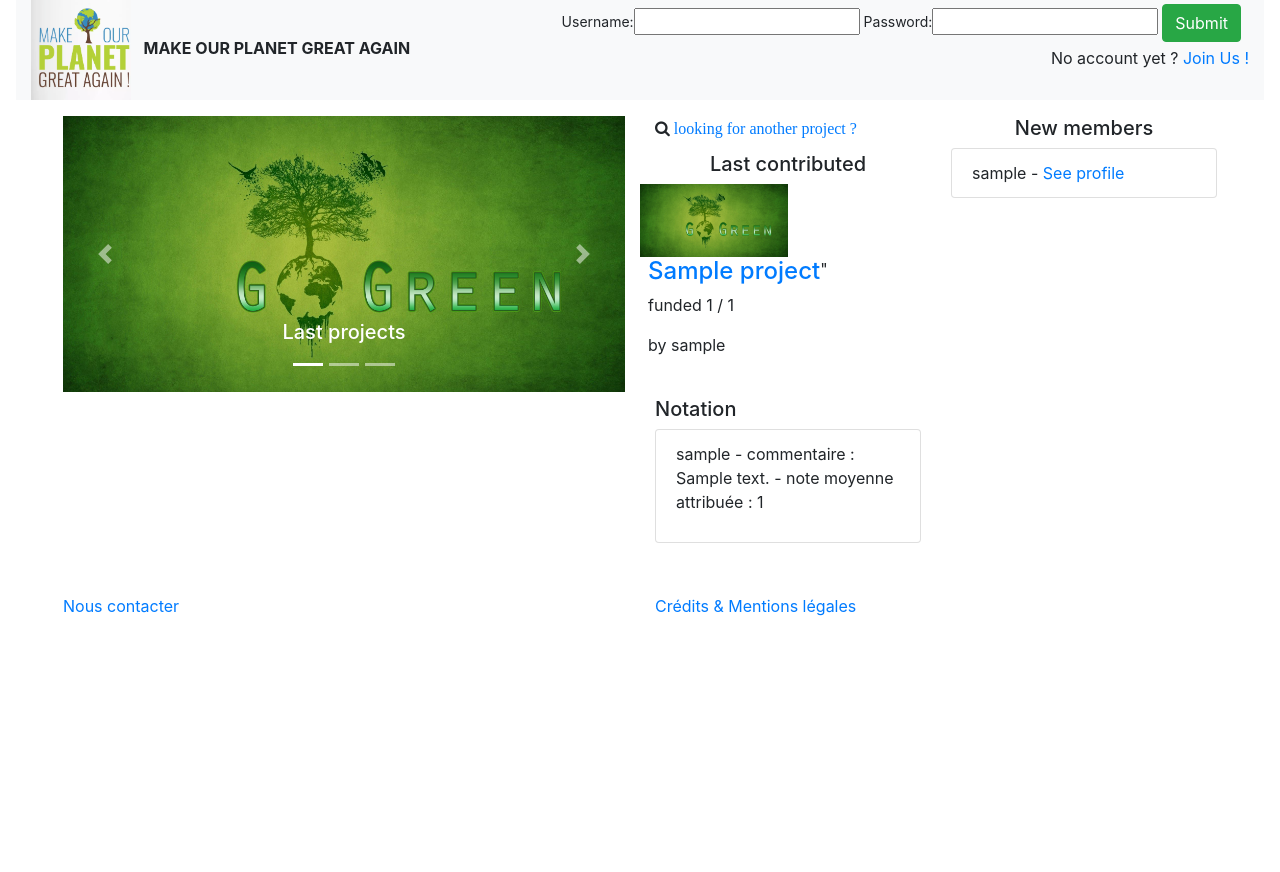
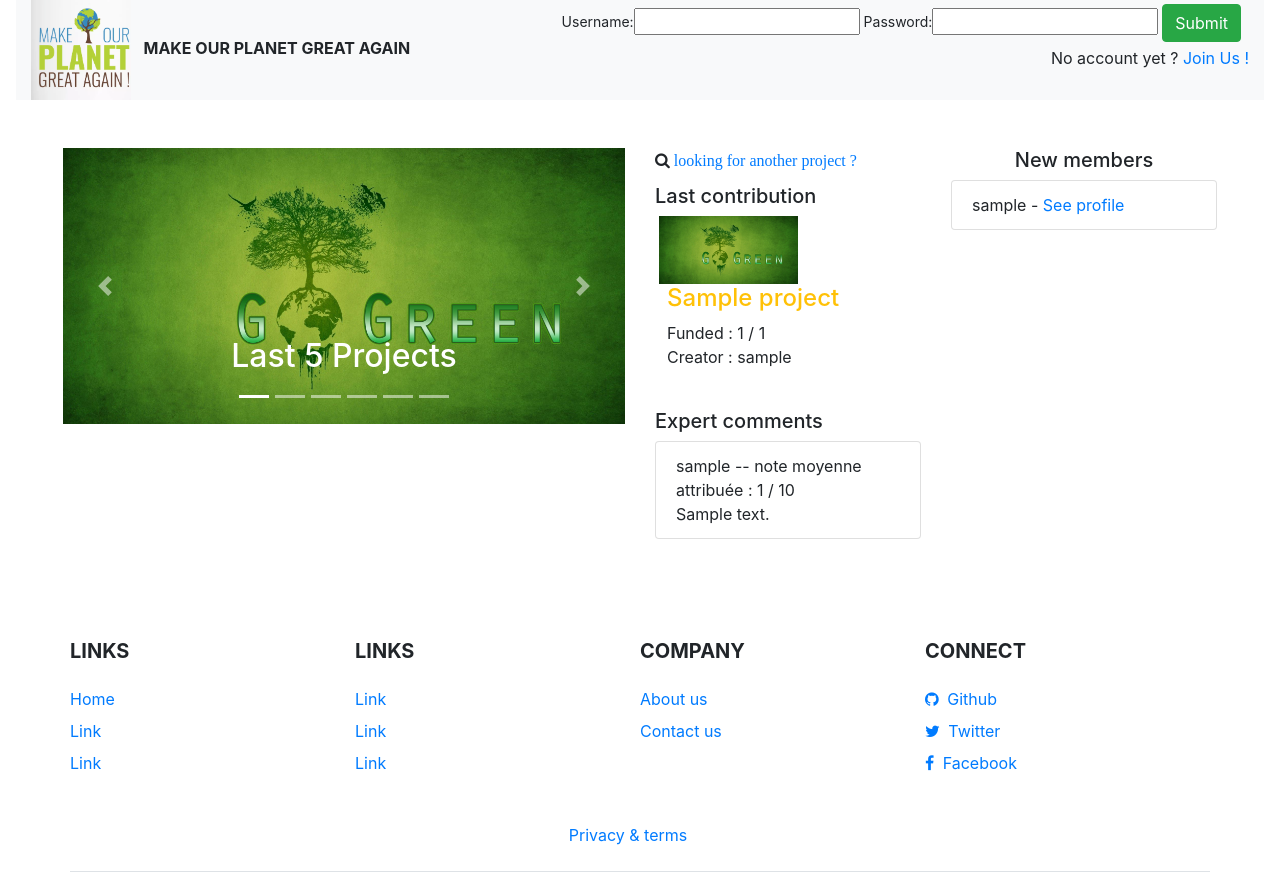
Before and after one commit to KylianViaux/SiteDjangoGreen, a Django app: page /accueil in a window 1280 px wide. Before the commit the page ends 616 px from the top, so only its background shows below. Run offline with Django 3.2, Linux system fonts and the light colour scheme; tables that the repository leaves empty hold one stand-in row (values such as "Sample post"); some libraries are stand-ins or nearby versions.

Commit message:
modification page accueil, reponsive plus ajout footer

```diff
--- a/makeOurPlanetGreatAgain/blog/templates/blog/accueil.html
+++ b/makeOurPlanetGreatAgain/blog/templates/blog/accueil.html
@@ -11,9 +11,10 @@
     <link rel="stylesheet" href="https://maxcdn.bootstrapcdn.com/bootstrap/4.0.0/css/bootstrap.min.css" integrity="sha384-Gn5384xqQ1aoWXA+058RXPxPg6fy4IWvTNh0E263XmFcJlSAwiGgFAW/dAiS6JXm" crossorigin="anonymous">
 </head>
 
-<body>
+
 <!-- header row -->
-    <div class="row bg-light ml-3 mr-3">
+<header>
+    <div class="row bg-light ml-3 mr-3 header">
         <div class="col col-md-auto">
             <img src="{% static 'images/logo.png' %}" height="100" class="d-inline-block align-middle mr-2">
             <span class="text-uppercase font-weight-bold">MaKe Our Planet Great Again</span>
@@ -39,30 +40,35 @@
             {% endif %}
         </div>
     </div>
+</header>
 <!-- //header row -->
 
-    <!-- body row -->
-    <div class="row  ml-5 mr-5 mt-3" style="height:430px">
-        <!-- carousel col -->
-        <div class="col-6">
+
+<body>
+    <div class="row ml-5 mr-5 mt-5">
+        <!-- //carousel col -->
+        <div class="col-md-6 mt-md-0 mt-3">
             <div id="carouselExampleControls" class="carousel slide" data-ride="carousel">
                 <ol class="carousel-indicators">
                     <li data-target="#carouselExampleIndicators" data-slide-to="0" class="active"></li>
                     <li data-target="#carouselExampleIndicators" data-slide-to="1"></li>
                     <li data-target="#carouselExampleIndicators" data-slide-to="2"></li>
+                    <li data-target="#carouselExampleIndicators" data-slide-to="3"></li>
+                    <li data-target="#carouselExampleIndicators" data-slide-to="4"></li>
+                    <li data-target="#carouselExampleIndicators" data-slide-to="5"></li>
                 </ol>
                 <div class="carousel-inner" role="listbox">
                     <div class="carousel-item active">
                         <img class="d-block img-fluid" src="{% static 'images/cover4.jpg' %}"  width="1000" height="500">
                         <div class="carousel-caption d-none d-md-block">
-                            <h5>Last projects</h5>
+                            <h2>Last 5 Projects</h2>
                         </div>
                     </div>
                     {% for project in projects %}
                     <div class="carousel-item">
-                        <img class="d-block img-fluid" src="{% static 'images/cover4.jpg' %}" width="1000" height="500">
+                        <a class="text-warning" href="{% url 'projectId' id=project.id %}"><img class="d-block img-fluid" src="{% static 'images/cover4.jpg' %}" width="1000" height="500"></a>
                         <div class="carousel-caption d-none d-md-block">
-                            <h5><a href="{% url 'projectId' id=project.id %}"> {{ project.nom }} </a></h5>
+                            <h4><a class="text-warning" href="{% url 'projectId' id=project.id %}"> {{ project.nom }} </a></h4>
                             <p>{{ project.description }}</p>
                         </div>
                     </div>
@@ -79,38 +85,42 @@
             </div>
         </div>
         <!-- //carousel col -->
+
+        <hr class="clearfix w-100 d-md-none pb-3">
+
         <!-- project col -->
         <div class="col">
             <p class="fa fa-search"><a href="{% url 'rechercher' %}"> looking for another project ?</a></p>
-            <h5 class="text-center">Last contributed</h5>
-                <div class="row mb-4">
+            <h5>Last contribution</h5>
+            <div class="row mb-4 ml-1">
                 {% if last_contributed_project != -1  %}
                <img style="float:left;" src="{% static 'images/cover4.jpg' %}" width="50%"/>
                 <div class="ml-2">
-                        <h4><a href="{% url 'projectId' id=last_contributed_project.id %}"> {{ last_contributed_project.nom }} </a></h4>
-                        <p>funded {{ last_contributed_project.budgetActuel }} / {{ last_contributed_project.budgetCible }} </p>
-                        <p>by {{ last_contributed_project.idCreateur }}</p>
+                    <h4><a class="text-warning" href="{% url 'projectId' id=last_contributed_project.id %}"> {{ last_contributed_project.nom }} </a></h4>
+                    <p> Funded : {{ last_contributed_project.budgetActuel }} / {{ last_contributed_project.budgetCible }} </br> Creator : {{ last_contributed_project.idCreateur }}
+                    </p>
                 </div>
-                "{% else %}
-                    <p>no project contributed yet</p>"
+                {% else %}
+                <p>no project contributed yet</p>
                 {% endif %}
             </div>
-            <h5>Notation</h5>
-            <ul class="list-group" style="overflow: auto;height: 200px">
+            <h5>Expert comments</h5>
+            <ul class="list-group" style="overflow: auto;height: 150px">
                 {% for values in comments %}
-                <li class="list-group-item overflow-auto">
-                    <p> {{ values.expertName }} - commentaire : {{ values.comment }} - note moyenne attribuée : {{ values.note }}</p>
-                </li>
+                <li class="list-group-item overflow-auto">{{ values.expertName }} -- note moyenne attribuée : {{ values.note }} / 10</br>{{ values.comment }}</li>
                 {% empty %}
                 <li class="list-group-item">No comments</li>
                 {% endfor %}
             </ul>
         </div>
         <!-- //project col -->
+
+        <hr class="clearfix w-100 d-md-none pb-3">
+
         <!-- member col -->
         <div class="col">
             <h5 class="text-center">New members </h5>
-            <ul class="list-group" style="overflow: auto;height: 200px">
+            <ul class="list-group" style="overflow: auto;height: 400px">
                 {% for user in users %}
                 <li class="list-group-item overflow-auto">
                     {{ user.username }} - <a href="{% url 'userId' id=user.id slug=user.slug %}">See profile</a>
@@ -122,19 +132,54 @@
         </div>
         <!-- //member col -->
     </div>
-    <!-- //body row -->
+</body>
+
 
 <!-- footer row -->
-    <div class="row ml-5 mr-5 mt-5">
-        <div class="col">
-            <p><a href="{% url 'contact' %}">Nous contacter</a></p>
+<footer>
+    <div class="container pt-5 border-bottom">
+        <div class="row">
+            <div class="col-md-3 col-sm-6 col-6 p-0 float-left mb-3">
+                <h5 class="mb-4 font-weight-bold text-uppercase">Links</h5>
+                <ul class="list-group">
+                    <li class="list-group-item bg-transparent border-0 p-0 mb-2"><a href="{% url 'accueil' %}">Home</a></li>
+                    <li class="list-group-item bg-transparent border-0 p-0 mb-2"><a href="#">Link</a></li>
+                    <li class="list-group-item bg-transparent border-0 p-0 mb-2"><a href="#">Link</a></li>
+                </ul>
             </div>
-        <div class="col">
-            <p><a href="{% url 'mentionsLegales' %}"> Crédits & Mentions légales</a></p>
+            <div class="col-md-3 col-sm-6 col-6 p-0 mb-3 float-left">
+                <h5 class="mb-4 font-weight-bold text-uppercase">Links</h5>
+                <ul class="list-group">
+                    <li class="list-group-item bg-transparent border-0 p-0 mb-2"><a href="#">Link</a></li>
+                    <li class="list-group-item bg-transparent border-0 p-0 mb-2"><a href="#">Link</a></li>
+                    <li class="list-group-item bg-transparent border-0 p-0 mb-2"><a href="#">Link</a></li>
+                </ul>
+            </div>
+            <div class="col-md-3 col-sm-6 col-6 mb-3 p-0 float-left">
+                <h5 class="mb-4 font-weight-bold text-uppercase">Company</h5>
+                <ul class="list-group">
+                    <li class="list-group-item bg-transparent border-0 p-0 mb-2"><a href="{% url 'accueil' %}"></i>About us</a></li>
+                    <li class="list-group-item bg-transparent border-0 p-0 mb-2"><a href="{% url 'contact' %}"></i>Contact us </a></li>
+                </ul>
+            </div>
+            <div class="col-md-3 col-sm-6 col-6 mb-3 p-0 float-left">
+                <h5 class="mb-4 font-weight-bold text-uppercase">Connect</h5>
+                <ul class="list-group">
+                    <li class="list-group-item bg-transparent border-0 p-0 mb-2"><a href="https://github.com/KylianViaux/SiteDjangoGreen" target="_blank"><i class="fa fa-github mr-1"></i> Github</a></li>
+                    <li class="list-group-item bg-transparent border-0 p-0 mb-2"><a href="{% url 'accueil' %}"><i class="fa fa-twitter mr-1"></i> Twitter</a></li>
+                    <li class="list-group-item bg-transparent border-0 p-0 mb-2"><a href="{% url 'accueil' %}"><i class="fa fa-facebook mr-1"></i> Facebook</a></li>
+                </ul>
             </div>
         </div>
+        <div class="col-md-12">
+            <div class="py-4 d-flex justify-content-center align-items-center">
+                <a class="mr-4" href="{% url 'mentionsLegales' %}">Privacy & terms</a>
+            </div>
+        </div>
+        </div>
+    </div>
+</footer>
 <!-- //footer row -->
-</body>
 
 </html>
 
```
Also changed, not shown: makeOurPlanetGreatAgain/blog/migrations/0002_user_slug.py (deleted). Lines whose indentation alone changed are shown as unchanged.
